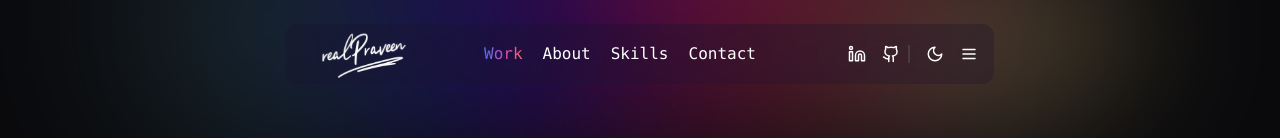
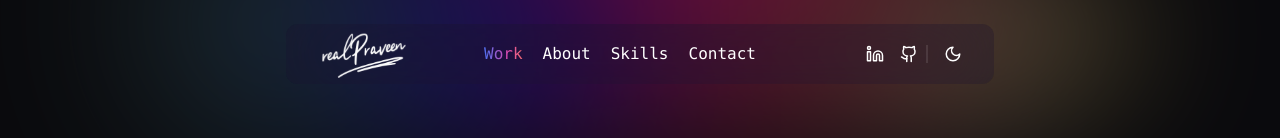
Before and after one commit to praveen-raj-r/praveen-raj-web-app, a React (Vite) app: page / in a window 1280 px wide. Shown: the top 138 px of the page. Built offline with nearby package versions, Linux system fonts and the light colour scheme; grey boxes are pictures that could not be loaded.

Commit message:
added breakpoint

```diff
--- a/src/components/app/NavSocialLinks.jsx
+++ b/src/components/app/NavSocialLinks.jsx
@@ -47,7 +47,7 @@ function NavIcon({ item }) {
     return (
       <Sheet>
         <SheetTrigger>
-          <span>{item.icon}</span>
+          <span className="md:hidden">{item.icon}</span>
         </SheetTrigger>
         <SheetContent>
           <SheetHeader>
```
